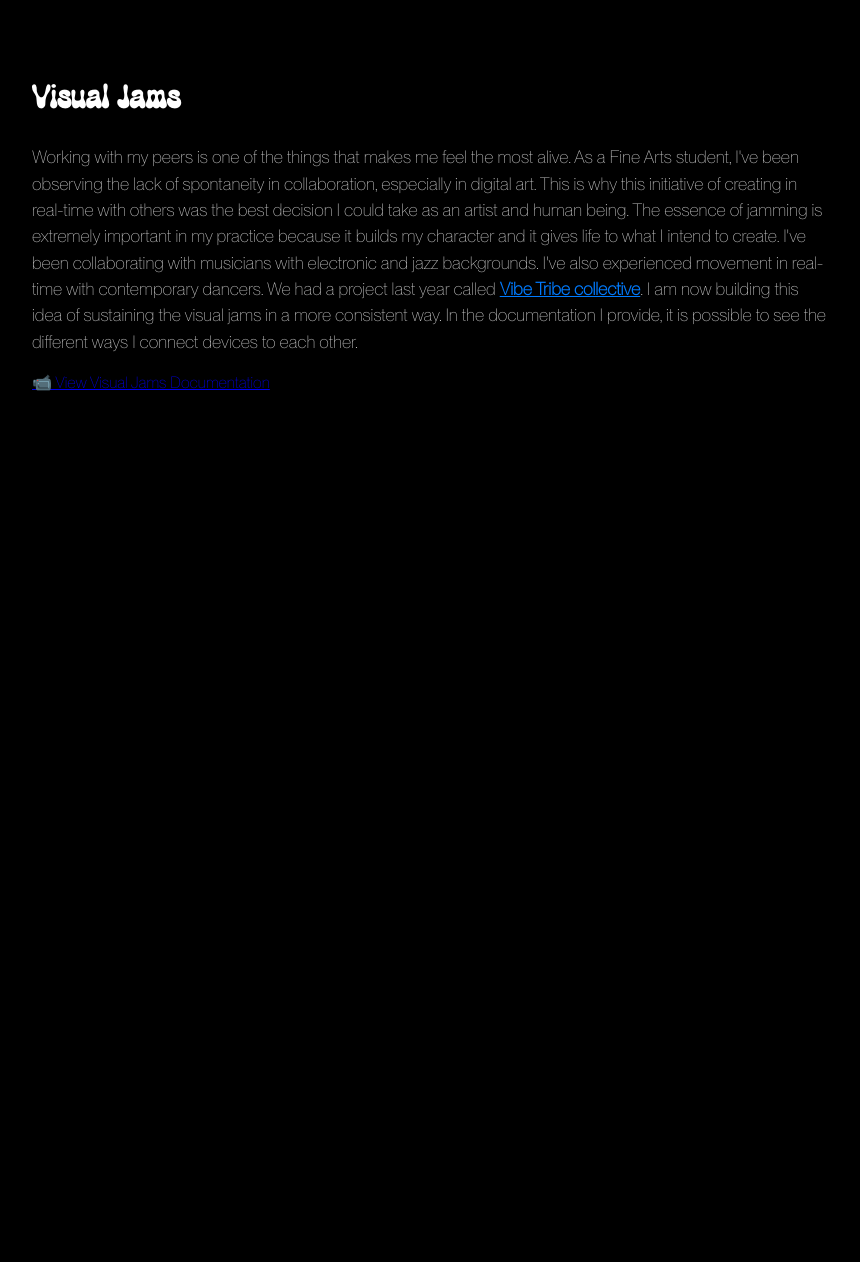
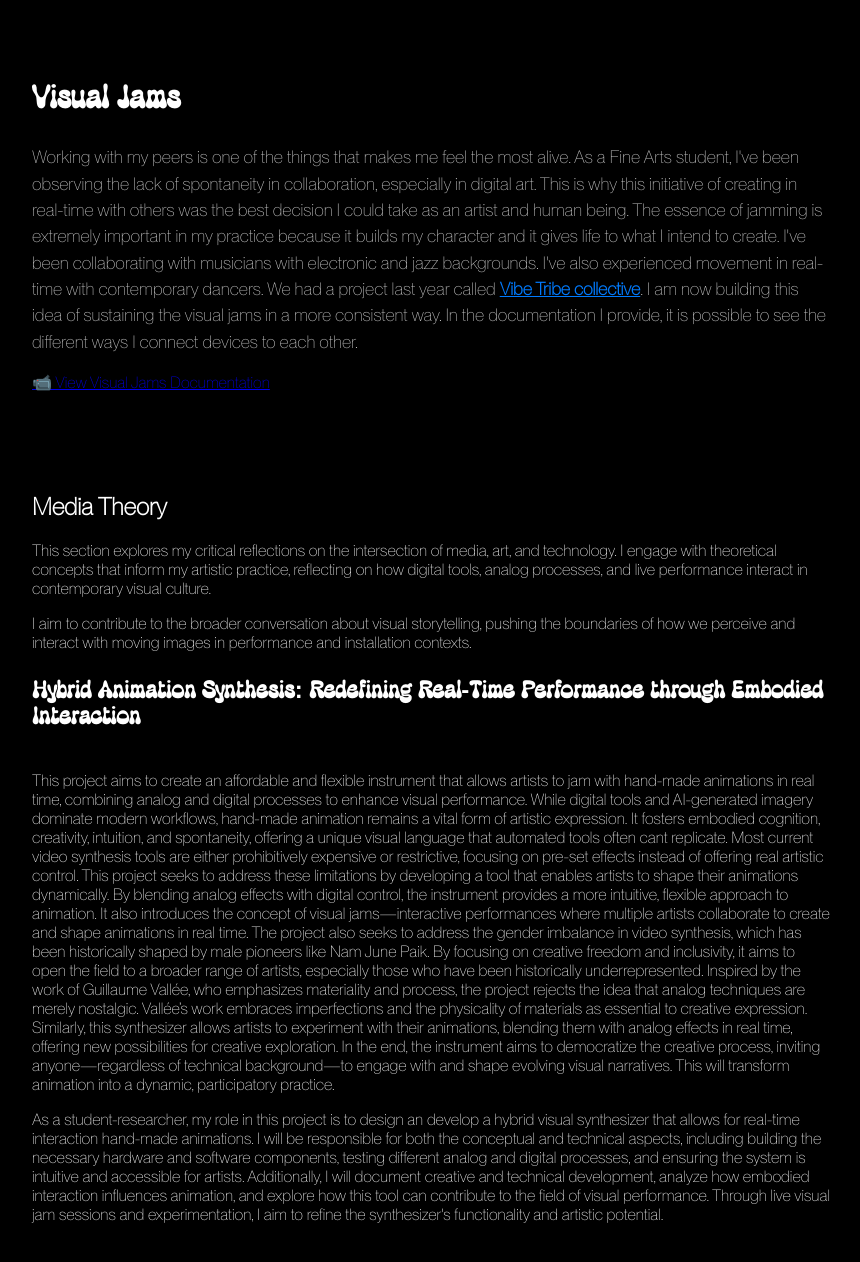
Before and after one commit to jetefelicite/my_website, a plain HTML site: page portfolio.html in a window 1280 px wide. Shown: the part 1148-2410 px from the top of the page, without its empty margins (208-1068 px from the left). Before the commit the page ends 1580 px from the top, so only its background shows below. Drawn offline with Linux system fonts and the light colour scheme.

Commit message:
Update portfolio.html

```diff
--- a/portfolio.html
+++ b/portfolio.html
@@ -113,6 +113,59 @@
 
 </section>
 
+    <!-- Media Theory Section -->
+    <section class="portfolio-section">
+        <h2 class="section-title">Media Theory</h2>
+
+        <p>
+            This section explores my critical reflections on the intersection of media, art, and technology.
+            I engage with theoretical concepts that inform my artistic practice, reflecting on how digital tools,
+            analog processes, and live performance interact in contemporary visual culture.
+        </p>
+
+        <p>
+            I aim to contribute to the broader conversation about visual storytelling, pushing the boundaries of
+            how we perceive and interact with moving images in performance and installation contexts.
+        </p>
+
+
+    <!-- Subtitle in Discota Blur -->
+    <h3 class="disco-ball-title">Hybrid Animation Synthesis: Redefining Real-Time Performance through Embodied Interaction</h3>
+
+    <p>
+        This project aims to create an affordable and flexible instrument that allows artists to jam with
+        hand-made animations in real time, combining analog and digital processes to enhance visual
+        performance. While digital tools and AI-generated imagery dominate modern workflows,
+        hand-made animation remains a vital form of artistic expression. It fosters embodied cognition,
+        creativity, intuition, and spontaneity, offering a unique visual language that automated tools
+        often cant replicate. Most current video synthesis tools are either prohibitively expensive or
+        restrictive, focusing on pre-set effects instead of offering real artistic control. This project seeks
+        to address these limitations by developing a tool that enables artists to shape their animations
+        dynamically. By blending analog effects with digital control, the instrument provides a more
+        intuitive, flexible approach to animation. It also introduces the concept of visual
+        jams—interactive performances where multiple artists collaborate to create and shape
+        animations in real time. The project also seeks to address the gender imbalance in video
+        synthesis, which has been historically shaped by male pioneers like Nam June Paik. By
+        focusing on creative freedom and inclusivity, it aims to open the field to a broader range of
+        artists, especially those who have been historically underrepresented. Inspired by the work of
+        Guillaume Vallée, who emphasizes materiality and process, the project rejects the idea that
+        analog techniques are merely nostalgic. Vallée’s work embraces imperfections and the
+        physicality of materials as essential to creative expression. Similarly, this synthesizer allows
+        artists to experiment with their animations, blending them with analog effects in real time,
+        offering new possibilities for creative exploration. In the end, the instrument aims to democratize
+        the creative process, inviting anyone—regardless of technical background—to engage with and
+        shape evolving visual narratives. This will transform animation into a dynamic, participatory
+        practice.
+    </p>
+
+    <p>
+        As a student-researcher, my role in this project is to design an develop a hybrid visual synthesizer that allows for real-time interaction hand-made animations. I will be responsible for both the conceptual and technical aspects, including building the necessary hardware and software components, testing different analog and digital processes, and ensuring the system is intuitive and accessible for artists. Additionally, I will document creative and technical development, analyze how embodied interaction influences animation, and explore how this tool can contribute to the field of visual performance. Through live visual jam sessions and experimentation, I aim to refine the synthesizer's functionality and artistic potential.
+    </p>
+</section>
+
+    </section>
+
+
 
 </body>
 </html>
```
